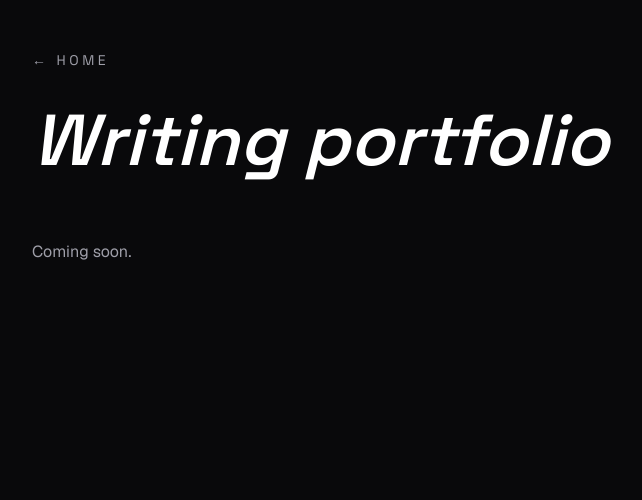
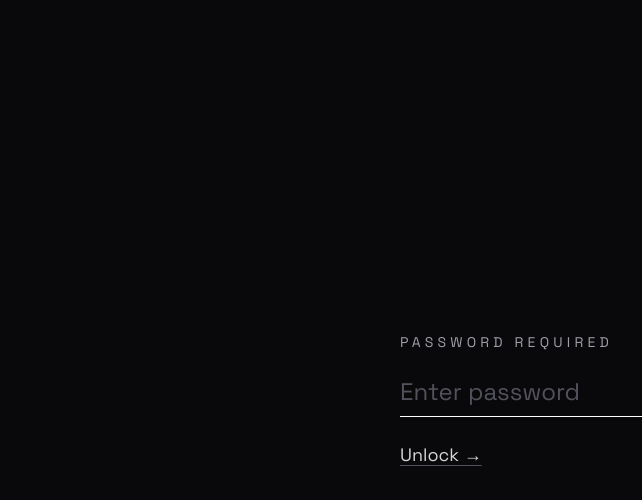
Before and after one commit to BobbiSteele/BobbiSteele.github.io, a Next.js app: page /writing-portfolio in a window 1280 px wide. Shown: the top 500 px of the page, without its empty margins (96-738 px from the left). Built offline with nearby package versions, Linux system fonts and the light colour scheme.

Commit message:
3rd attempt

```diff
--- /dev/null
+++ b/app/PasswordGate.tsx
@@ -0,0 +1,83 @@
+"use client";
+
+import { useEffect, useState } from "react";
+
+// Honestly, this isn't secure at all. If you found this, then great job!
+// I just dont want my portfolio to be indexed by search engines or crawled by bots.
+
+const PASSWORD_HASH =
+  "9881928f60e14fcbd7a28d2166ee4e8ba456daa9df696159dcae35050762895b"; // "portfolio2026"
+
+async function sha256Hex(text: string): Promise<string> {
+  const bytes = new TextEncoder().encode(text);
+  const digest = await crypto.subtle.digest("SHA-256", bytes);
+  return [...new Uint8Array(digest)]
+    .map((b) => b.toString(16).padStart(2, "0"))
+    .join("");
+}
+
+export default function PasswordGate({ children }: { children: React.ReactNode }) {
+  const [unlocked, setUnlocked] = useState(false);
+  const [checked, setChecked] = useState(false);
+  const [input, setInput] = useState("");
+  const [error, setError] = useState(false);
+
+  useEffect(() => {
+    setUnlocked(sessionStorage.getItem("pw-unlocked") === "1");
+    setChecked(true);
+  }, []);
+
+  async function handleSubmit(e: React.FormEvent) {
+    e.preventDefault();
+    const hash = await sha256Hex(input);
+    if (hash === PASSWORD_HASH) {
+      sessionStorage.setItem("pw-unlocked", "1");
+      setUnlocked(true);
+      setError(false);
+    } else {
+      setError(true);
+    }
+  }
+
+  if (!checked) return null;
+
+  if (unlocked) return <>{children}</>;
+
+  return (
+    <main
+      className="min-h-screen bg-zinc-950 text-zinc-100 flex items-center justify-center"
+      style={{ margin: 0, padding: 0 }}
+    >
+      <form
+        onSubmit={handleSubmit}
+        className="flex flex-col items-start gap-6 px-6"
+        style={{ fontFamily: "var(--font-space-grotesk)" }}
+      >
+        <p className="text-sm uppercase tracking-[0.3em] text-zinc-400">
+          Password required
+        </p>
+
+        <input
+          type="password"
+          value={input}
+          onChange={(e) => {
+            setInput(e.target.value);
+            setError(false);
+          }}
+          autoFocus
+          placeholder="Enter password"
+          className="w-72 border-b border-zinc-700 bg-transparent pb-2 text-2xl text-white placeholder-zinc-600 outline-none transition focus:border-white"
+        />
+
+        {error && <p className="text-sm text-red-400">Incorrect password. Try again.</p>}
+
+        <button
+          type="submit"
+          className="text-lg text-zinc-300 underline decoration-zinc-600 underline-offset-4 transition hover:text-white hover:decoration-zinc-300"
+        >
+          Unlock &rarr;
+        </button>
+      </form>
+    </main>
+  );
+}
--- a/app/ghostwriting/page.tsx
+++ b/app/ghostwriting/page.tsx
@@ -1,8 +1,10 @@
 import Link from "next/link";
+import PasswordGate from "../PasswordGate";
 
 export default function GhostwritingPage() {
   return (
-    <main className="min-h-screen bg-zinc-950 text-zinc-100 relative" style={{ margin: 0, padding: 0 }}>
+    <PasswordGate>
+      <main className="min-h-screen bg-zinc-950 text-zinc-100 relative" style={{ margin: 0, padding: 0 }}>
       <div className="pt-12 pl-32 pr-16 pb-24">
         <Link
           href="/"
@@ -21,6 +23,7 @@ export default function GhostwritingPage() {
 
         <p className="mt-16 max-w-xl text-zinc-400">Coming soon.</p>
       </div>
-    </main>
+      </main>
+    </PasswordGate>
   );
 }
--- a/app/writing-portfolio/page.tsx
+++ b/app/writing-portfolio/page.tsx
@@ -1,8 +1,10 @@
 import Link from "next/link";
+import PasswordGate from "../PasswordGate";
 
 export default function WritingPortfolioPage() {
   return (
-    <main className="min-h-screen bg-zinc-950 text-zinc-100 relative" style={{ margin: 0, padding: 0 }}>
+    <PasswordGate>
+      <main className="min-h-screen bg-zinc-950 text-zinc-100 relative" style={{ margin: 0, padding: 0 }}>
       <div className="pt-12 pl-32 pr-16 pb-24">
         <Link
           href="/"
@@ -21,6 +23,7 @@ export default function WritingPortfolioPage() {
 
         <p className="mt-16 max-w-xl text-zinc-400">Coming soon.</p>
       </div>
-    </main>
+      </main>
+    </PasswordGate>
   );
 }
```
